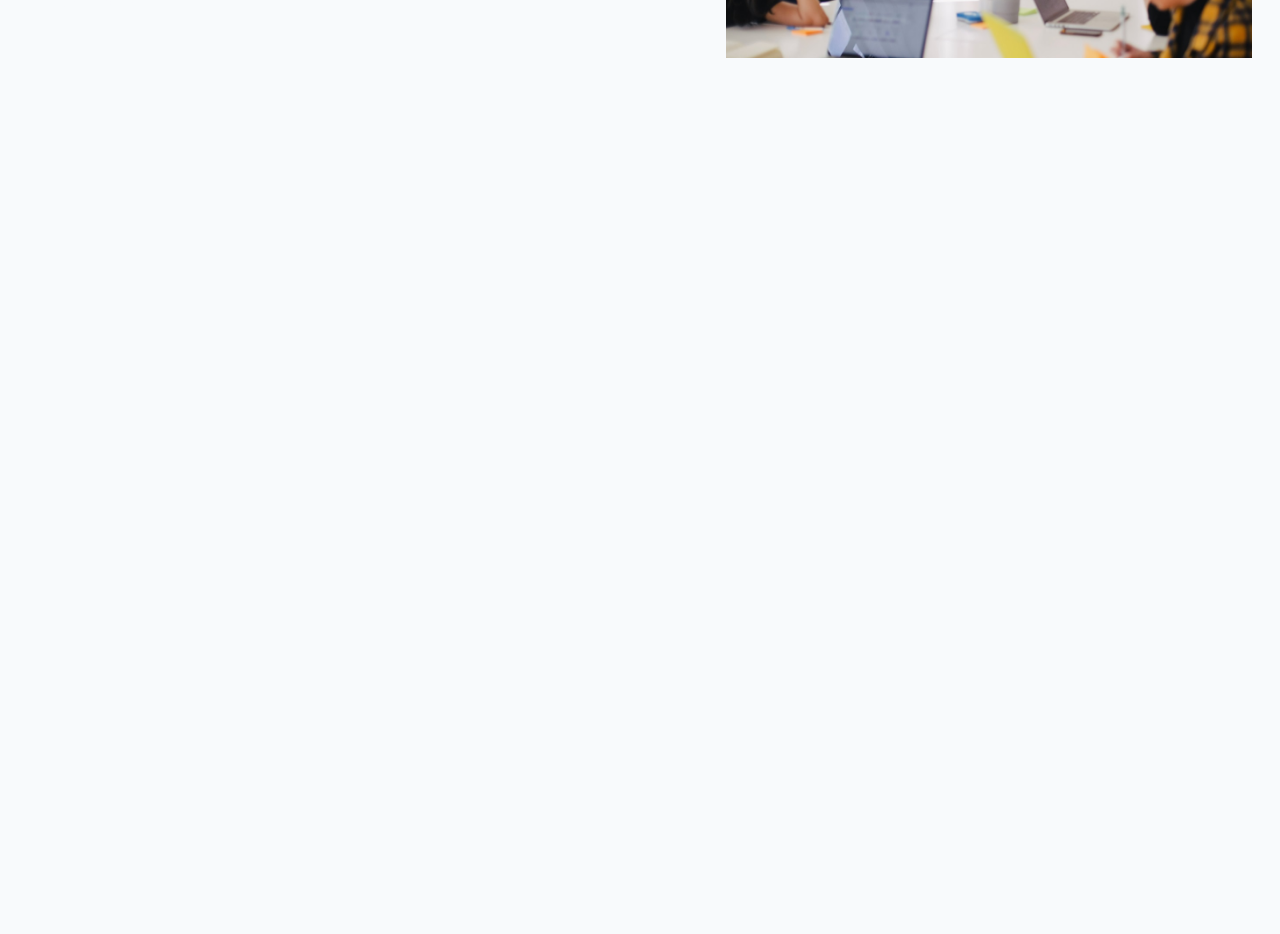
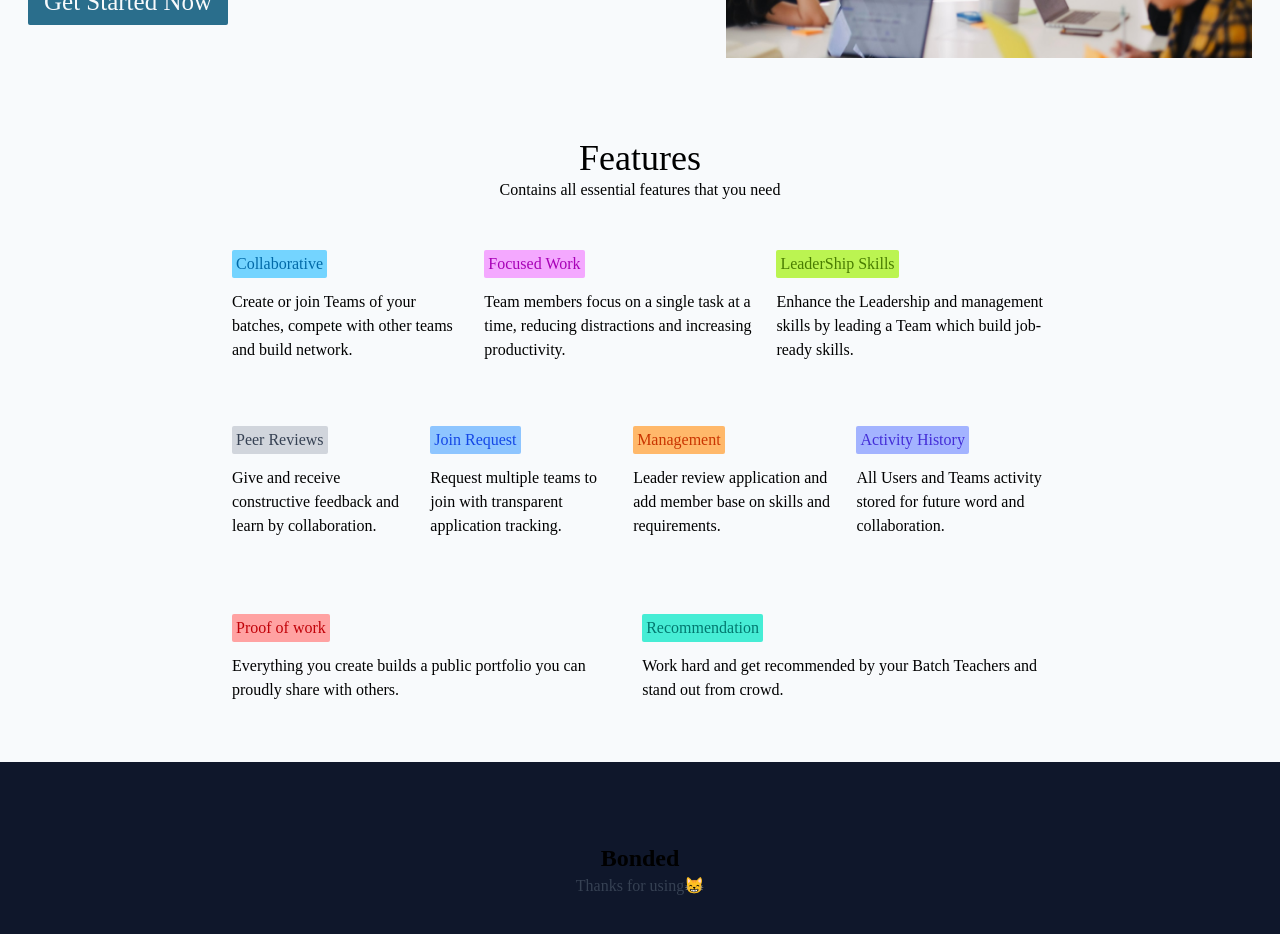
Before and after one commit to Himanshu-Sharma2250/Bonded, a React app in the folder frontend/: page / in a window 1280 px wide. Shown: the part 340-1274 px from the top of the page. Before the commit the page ends 800 px from the top, so only its background shows below. Built offline with nearby package versions, Linux system fonts and the light colour scheme; the HTML template or start-up script is replaced by a standard one.

Commit message:
add main section and feature section and footer in Landing Page

```diff
--- a/frontend/src/App.jsx
+++ b/frontend/src/App.jsx
@@ -21,14 +21,148 @@ function App() {
                         Find teammates you can actually rely on. Bonded matches you with verified developers, designers & creators who share your work style and values.
                     </p>
 
-                    <Button name="Get Started Now" bgColor="2A6E8C" btnSize="110px"/>
+                    <Button name="Get Started Now" bgColor="#2A6E8C" btnSize="25px"/>
                 </div>
 
                 {/* div - contains image */}
                 <div className='w-4xl'>
-                    <img src="../public/photo-1552664730-d307ca884978.jpeg" alt="team-image" srcset="" />
+                    <img src="/photo-1552664730-d307ca884978.jpeg" alt="team-image" srcset="" />
                 </div>
             </main>
+
+            {/* feature div */}
+            <div className='flex flex-col gap-4'>
+                {/* header div */}
+                <div className='flex flex-col justify-center items-center'>
+                    <h1 className='text-4xl'>
+                        Features
+                    </h1>
+
+                    <p>
+                        Contains all essential features that you need
+                    </p>
+                </div>
+
+                {/* grid div to contain the feature cards */}
+                <div className='grid-rows-3 max-w-[65%] m-auto'>
+                    {/* div 1 - contains 3 features */}
+                    <div className='flex max-w-full items-center justify-center'>
+                        {/* feature - 1 */}
+                        <div className='flex flex-col gap-3 justify-center px-2  h-44 hover:bg-sky-100 rounded-xs'>
+                            <span className='w-fit px-1 py-0.5 rounded-xs bg-sky-300 text-sky-700'>
+                                Collaborative
+                            </span>
+
+                            <p>
+                                Create or join Teams of your batches, compete with other teams and build network.
+                            </p>
+                        </div>
+                        {/* feature - 2 */}
+                        <div className='flex flex-col gap-3 justify-center px-2 h-44 hover:bg-fuchsia-100 rounded-xs'>
+                            <span className='w-fit px-1 py-0.5 rounded-xs bg-fuchsia-300 text-fuchsia-700'>
+                                Focused Work
+                            </span>
+
+                            <p>
+                                Team members focus on a single task at a time, reducing distractions and increasing productivity.
+                            </p>
+                        </div>
+                        {/* feature - 3 */}
+                        <div className='flex flex-col gap-3 justify-center px-2 h-44 hover:bg-lime-100 rounded-xs'>
+                            <span className='w-fit px-1 py-0.5 rounded-xs bg-lime-300 text-lime-700'>
+                                LeaderShip Skills
+                            </span>
+
+                            <p>
+                                Enhance the Leadership and management skills by leading a Team which build job-ready skills.
+                            </p>
+                        </div>
+                    </div>
+
+                    {/* div 2 - contains 4 features */}
+                    <div className='flex max-w-full items-center justify-center'>
+                        {/* feature - 1 */}
+                        <div className='flex flex-col gap-3 justify-center px-2 h-44 hover:bg-gray-100 rounded-xs'>
+                            <span className='w-fit px-1 py-0.5 rounded-xs bg-gray-300 text-gray-700'>
+                                Peer Reviews
+                            </span>
+
+                            <p>
+                                Give and receive constructive feedback and learn by collaboration.
+                            </p>
+                        </div>
+                        {/* feature - 2 */}
+                        <div className='flex flex-col gap-3 justify-center px-2 h-44 hover:bg-blue-100 rounded-xs'>
+                            <span className='w-fit px-1 py-0.5 rounded-xs bg-blue-300 text-blue-700'>
+                                Join Request
+                            </span>
+
+                            <p>
+                                Request multiple teams to join with transparent application tracking.
+                            </p>
+                        </div>
+                        {/* feature - 3 */}
+                        <div className='flex flex-col gap-3 justify-center px-2 h-44 hover:bg-orange-100 rounded-xs'>
+                            <span className='w-fit px-1 py-0.5 rounded-xs bg-orange-300 text-orange-700'>
+                                Management
+                            </span>
+
+                            <p>
+                                Leader review application and add member base on skills and requirements.
+                            </p>
+                        </div>
+                        {/* feature - 4 */}
+                        <div className='flex flex-col gap-3 justify-center px-2 h-44 hover:bg-indigo-100 rounded-xs'>
+                            <span className='w-fit px-1 py-0.5 rounded-xs bg-indigo-300 text-indigo-700'>
+                                Activity History
+                            </span>
+
+                            <p>
+                                All Users and Teams activity stored for future word and collaboration.
+                            </p>
+                        </div>
+                    </div>
+
+                    {/* div 3 - contains 2 features */}
+                    <div className='flex max-w-full items-center justify-center'>
+                        {/* feature - 1 */}
+                        <div className='flex flex-col gap-3 justify-center px-2 h-44 hover:bg-red-100 rounded-xs'>
+                            <span className='w-fit px-1 py-0.5 rounded-xs bg-red-300 text-red-700'>
+                                Proof of work
+                            </span>
+
+                            <p>
+                                Everything you create builds a public portfolio you can proudly share with others.
+                            </p>
+                        </div>
+                        {/* feature - 2 */}
+                        <div className='flex flex-col gap-3 justify-center px-2 h-44 hover:bg-teal-100 rounded-xs'>
+                            <span className='w-fit px-1 py-0.5 rounded-xs bg-teal-300 text-teal-700'>
+                                Recommendation
+                            </span>
+
+                            <p>
+                                Work hard and get recommended by your Batch Teachers and stand out from crowd.
+                            </p>
+                        </div>
+                    </div>
+                </div>
+            </div>
+
+            {/* footer */}
+            <div className='flex flex-col justify-center items-center bg-slate-900 mt-4 py-20'>
+                <div>
+                    <h1 className='font-bold text-2xl'>
+                        Bonded
+                    </h1>
+                </div>
+
+                <div>
+                    <span className='text-gray-700'>
+                        Thanks for using😸
+                    </span>
+                </div>
+            </div>
         </>
     )
 }
--- a/frontend/src/components/Button.jsx
+++ b/frontend/src/components/Button.jsx
@@ -3,7 +3,7 @@ import React from 'react'
 const Button = (props) => {
     return (
         <div>
-            <button className={`px-4 py-1 bg-[#${props.bgColor}] cursor-pointer rounded-xs text-[#F8FAFC] text-[${props.btnSize}] font-medium`}>
+            <button className={`px-4 py-1 cursor-pointer rounded-xs text-[#F8FAFC] font-medium`} style={{ backgroundColor: props.bgColor, fontSize: props.btnSize }}>
                 {props.name}
             </button>
         </div>
--- a/frontend/src/components/Navbar.jsx
+++ b/frontend/src/components/Navbar.jsx
@@ -31,8 +31,8 @@ const Navbar = () => {
 
             {/* login signup buttons */}
             <div className='flex items-center gap-2 '>
-                <Button name="Log In" bgColor="2A6E8C" btnSize="18px"/>
-                <Button name="Sign Up" bgColor="FF7A59" btnSize="18px"/>
+                <Button name="Log In" bgColor="#2A6E8C" btnSize="18px"/>
+                <Button name="Sign Up" bgColor="#FF7A59" btnSize="18px"/>
             </div>
         </div>
     )
```
